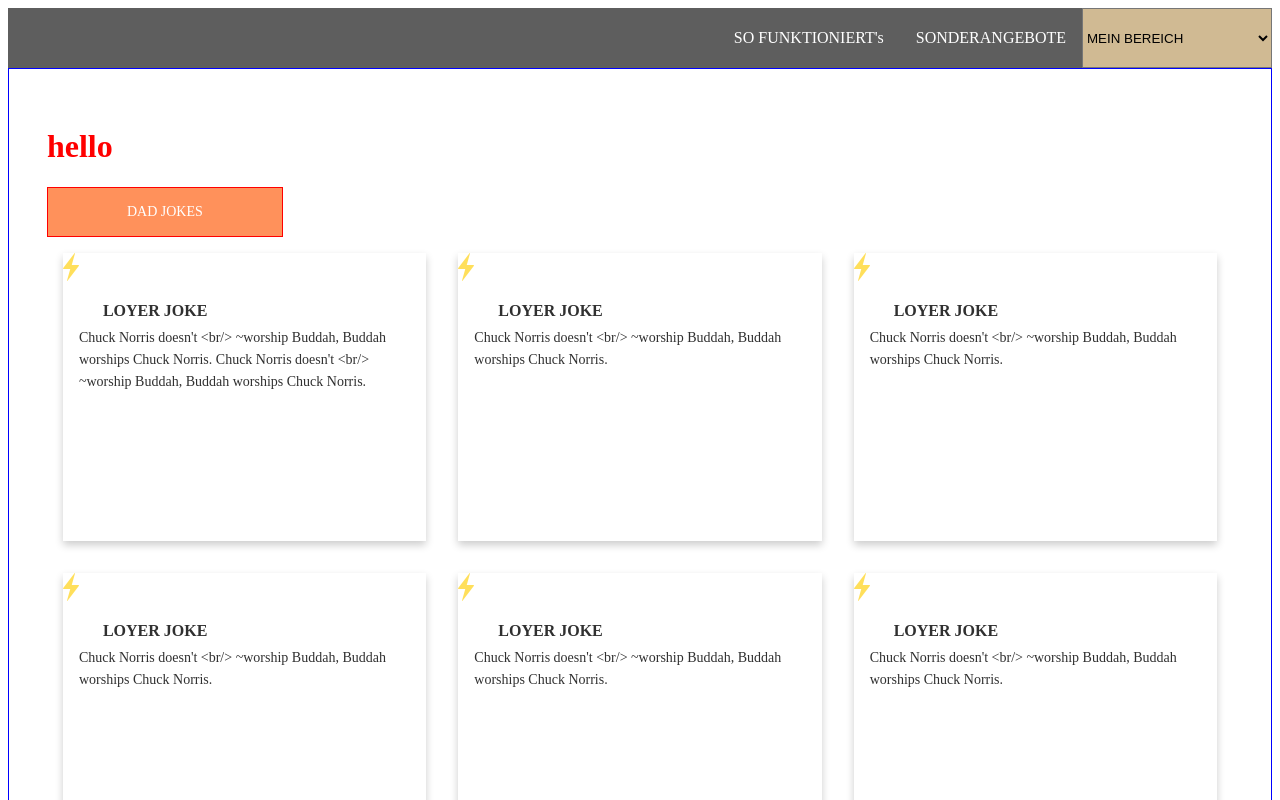
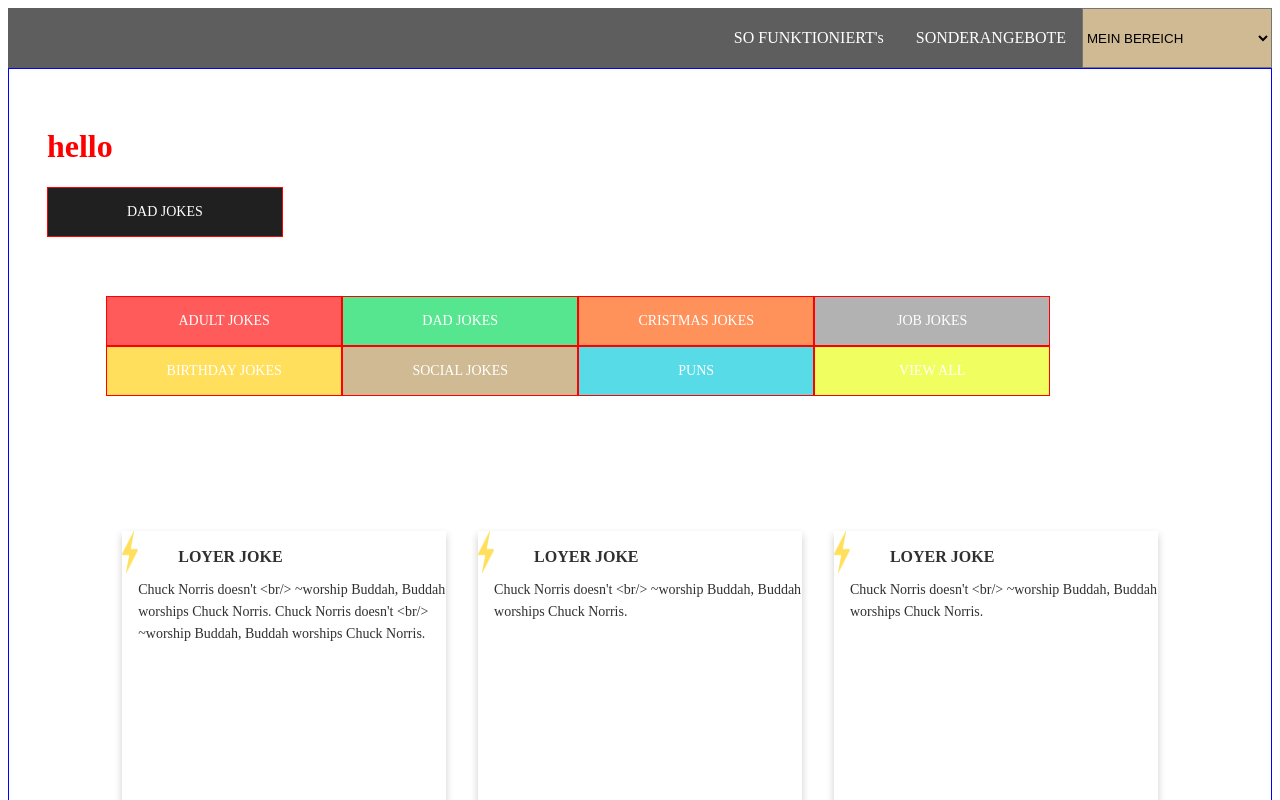
Before and after one commit to hamrouni-wajdi/chuck-jokes, a React app: page / in a window 1280 px wide. Shown: the top 800 px of the page. Built offline with nearby package versions, Linux system fonts and the light colour scheme; a web font is replaced by a local one.

Commit message:
dynamic colors

```diff
--- a/src/App.js
+++ b/src/App.js
@@ -5,7 +5,7 @@ import useAxiosPost from "./request";
 import NavBar from "./components/NavBar";
 import Button from "./components/Button";
 import Joke from "./components/Joke";
-
+import ButtonContainer from "./components/ButtonContainer";
 function App() {
   return (
     <div>
@@ -17,7 +17,8 @@ function App() {
       )} */}
       <div className="container">
         <h1> hello</h1>
-      <Button content="DAD JOKES" />
+        <Button content="DAD JOKES" color="#202020"/>
+        <ButtonContainer />
         <div className="jokes-container">
           <Joke
             title="LOYER JOKE"
--- a/src/components/Button.js
+++ b/src/components/Button.js
@@ -1,6 +1,8 @@
 import "../styles.scss";
 
-function Button({ content }) {
+function Button({ content, color }) {
+  console.log(typeof color, color, content);
+  const divColor = color.toString();
   return (
     <div
       className="button-container"
@@ -8,7 +10,9 @@ function Button({ content }) {
         console.log("clicked");
       }}
     >
-      <div className="btn">{content}</div>
+      <div style={{ backgroundColor: divColor }} className="btn">
+        {content}
+      </div>
     </div>
   );
 }
--- /dev/null
+++ b/src/components/ButtonContainer.js
@@ -0,0 +1,43 @@
+import "../styles.scss";
+import test from "../images/test.png";
+import Button from "./Button";
+const colors = [
+  "#f9f9f9",
+  "#303030",
+  "#cfb995",
+  "#ffffff",
+  "#b2b2b2",
+  "#ff5b5b",
+  "#57e690",
+  "#ff915b",
+  "#57dbe6",
+  "#d0ba93",
+  "#ffbe5b",
+  "#8fe360",
+  "#ffdf5b",
+  "#5e5e5e",
+];
+
+const categories = [
+  { name: "ADULT JOKES", color: "#ff5b5b" },
+  { name: "DAD JOKES", color: "#57e690" },
+  { name: "CRISTMAS JOKES", color: "#ff915b" },
+  { name: "JOB JOKES", color: "#b2b2b2" },
+  { name: "BIRTHDAY JOKES", color: "#ffdf5b" },
+  { name: "SOCIAL JOKES", color: "#d0ba93" },
+  { name: "PUNS", color: "#57dbe6" },
+  { name: "VIEW ALL", color: "#f0ff5f" },
+];
+function ButtonContainer({}) {
+  return (
+    <div className="jokes-container">
+      {categories.map((category, key) => {
+        return (
+          <Button color={category.color} content={category.name} key={key} />
+        );
+      })}
+    </div>
+  );
+}
+
+export default ButtonContainer;
--- a/src/components/Joke.js
+++ b/src/components/Joke.js
@@ -3,9 +3,11 @@ import test from "../images/test.png";
 
 function Joke({ title, body }) {
   return (
-    <div className="joke">
-      <img src={test} />
-      <h2 className="joke-title">{title}</h2>
+    <div className="joke" >
+      <div className="joke-title-container">
+        <img className="joke-title-img" src={test} />
+        <h2 className="joke-title">{title}</h2>
+      </div>
       <p className="joke-body">{body}</p>
     </div>
   );
--- a/src/styles.scss
+++ b/src/styles.scss
@@ -67,7 +67,7 @@ color: #ffffff;
     line-height: 1.43;
     letter-spacing: normal;
     text-align: center;
-    background-color: #ff915b;
+    //background-color: #ff915b;
     border: 1px solid red;
     padding :14px;
     color:#ffffff
@@ -116,6 +116,7 @@ color: #ffffff;
 .jokes-container{
   display:flex;
   flex-wrap: wrap;
+  padding: 5%;
 }
 .container{
   width:auto;
@@ -123,3 +124,7 @@ color: #ffffff;
   border: 1px solid blue;
   padding: 3%;
 }
+.joke-title-container{
+ display: flex;
+ flex-direction: row;
+}
```
Lines whose indentation alone changed are shown as unchanged.
